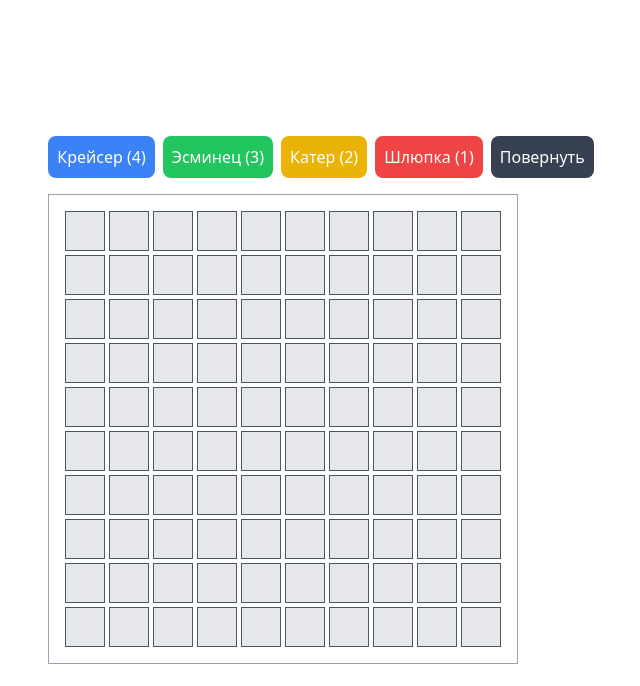
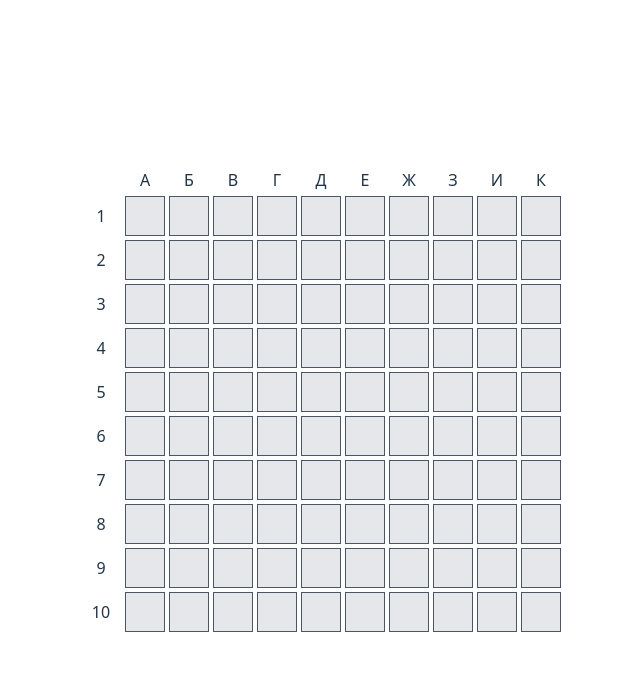
Before and after one commit to OgneFX/battleship_backend, a React (Vite) app: page / in a window 1280 px wide. Shown: the top 686 px of the page, without its empty margins (319-959 px from the left). Built offline with nearby package versions, Linux system fonts and the light colour scheme.

Commit message:
Исправляю взаимодействие карты

```diff
--- a/src/App.tsx
+++ b/src/App.tsx
@@ -1,5 +1,5 @@
 import './App.css'
-import GameBoard from './components/gameBoard/GameBoard'
+import GameBoard from './components/gameBoard/gameBoard'
 function App() {
 
 
--- a/src/components/gameBoard/gameBoard.tsx
+++ b/src/components/gameBoard/gameBoard.tsx
@@ -1,70 +1,81 @@
 import React, { useState } from 'react';
-import { Cell, placeShipManually } from '../../utils/manualPlacement';
+// import { Cell, placeShipManually } from '../../utils/manualPlacement';
 
 const GRID_SIZE = 10;
 const makeGrid = () => {
   return Array.from({length: GRID_SIZE}, () =>
-    Array.from({length: GRID_SIZE}, () => ({hasShip: false, hit: false}))
+    Array.from({length: GRID_SIZE}, () => ({hasShip: false, hit: false, isPlace: false }))
   );
 }
 
 export default function gameBoard() {
-  const [grid, setGrid] = useState<Cell[][]>(makeGrid());
-  const [selectedShipSize, setSelectedShipSize] = useState<number | null>(4);
-  const [direction, setDirection] = useState<'horizontal' | 'vertical'>('horizontal');
 
-  const handleCellClick = (x: number, y: number) => {
-    if (selectedShipSize) {
-      const { grid: newGrid, ship } = placeShipManually(
-        grid,
-        x,
-        y,
-        selectedShipSize,
-        direction
-      );
+  const letter = ['А', 'Б', 'В', 'Г', 'Д', 'Е', 'Ж', 'З', 'И', 'К'].map((item) =>
+    <div>
+      {item}
+    </div>
+  )
 
-      if (ship) {
-        setGrid(newGrid);
-        setSelectedShipSize(null); // Убираем выбранный корабль после размещения
-      }
-    }
-  };
+  const numbers = ['1', '2', '3', '4', '5', '6', '7', '8', '9', '10'].map((item) =>
+    <div>
+      {item}
+    </div>
+  )
+
+    const grid = makeGrid().map((row, rowIndex) => (
+      <>
+
+        <div key={rowIndex} className="flex items-center justify-center">
+          {numbers[rowIndex]}
+        </div>
+
+
+        {row.map((cell, colIndex) => (
+          <div
+            key={`${rowIndex}-${colIndex}`}
+            className={`w-10 h-10 border border-gray-600 flex items-center justify-center
+              ${cell.hasShip ? "bg-blue-500" : "bg-gray-200"}`}
+          ></div>
+        ))}
+      </>
+    ));
+
+
+
+
+
+
+  // const [grid, setGrid] = useState<Cell[][]>(makeGrid());
+  // const [selectedShipSize, setSelectedShipSize] = useState<number | null>(4);
+  // const [direction, setDirection] = useState<'horizontal' | 'vertical'>('horizontal');
+
+  // const handleCellClick = (x: number, y: number) => {
+  //   if (selectedShipSize) {
+  //     const { grid: newGrid, ship } = placeShipManually(
+  //       grid,
+  //       x,
+  //       y,
+  //       selectedShipSize,
+  //       direction
+  //     );
+
+  //     if (ship) {
+  //       setGrid(newGrid);
+  //       setSelectedShipSize(null); // Убираем выбранный корабль после размещения
+  //     }
+  //   }
+  // };
 
 
   return (
-    <div>
-      <div className="flex gap-2 mb-4">
-        <button onClick={() => setSelectedShipSize(4)} className="p-2 bg-blue-500 text-white">
-          Крейсер (4)
-        </button>
-        <button onClick={() => setSelectedShipSize(3)} className="p-2 bg-green-500 text-white">
-          Эсминец (3)
-        </button>
-        <button onClick={() => setSelectedShipSize(2)} className="p-2 bg-yellow-500 text-white">
-          Катер (2)
-        </button>
-        <button onClick={() => setSelectedShipSize(1)} className="p-2 bg-red-500 text-white">
-          Шлюпка (1)
-        </button>
-        <button onClick={() => setDirection((prev) => (prev === 'horizontal' ? 'vertical' : 'horizontal'))}
-          className="p-2 bg-gray-700 text-white">
-          Повернуть
-        </button>
-      </div>
+    <div className="flex">
 
-      <div className="grid grid-cols-10 gap-1 p-4 border border-gray-400 w-fit">
-        {grid.map((row, y) =>
-          row.map((cell, x) => (
-            <div
-              key={`${x}-${y}`}
-              onClick={() => handleCellClick(x, y)}
-              className={`w-10 h-10 border border-gray-600 flex items-center justify-center ${
-                cell.hasShip ? 'bg-blue-500' : 'bg-gray-200'
-              }`}
-            ></div>
-          ))
-        )}
+      <div className="grid grid-cols-11 gap-1 p-4 w-fit">
+        <div></div>
+        {letter}
+        {grid}
       </div>
     </div>
-  );
+
+  )
 };
--- a/src/utils/manualPlacement.ts
+++ b/src/utils/manualPlacement.ts
@@ -1,59 +1,59 @@
-const GRID_SIZE = 10;
+// const GRID_SIZE = 10;
 
-export type Cell = {
-  hasShip: boolean;
-  hit: boolean;
-};
+// export type Cell = {
+//   hasShip: boolean;
+//   hit: boolean;
+// };
 
-export type Ship = {
-  id: number;
-  size: number;
-  direction: 'horizontal' | 'vertical';
-  positions: { x: number; y: number }[];
-};
+// export type Ship = {
+//   id: number;
+//   size: number;
+//   direction: 'horizontal' | 'vertical';
+//   positions: { x: number; y: number }[];
+// };
 
 
-export const canPlaceShip = (
-  grid: Cell[][],
-  x: number,
-  y: number,
-  size: number,
-  direction: 'horizontal' | 'vertical'
-): boolean => {
-  for (let i = 0; i < size; i++) {
-    let newX = direction === 'horizontal' ? x + i : x;
-    let newY = direction === 'horizontal' ? y : y + i;
+// export const canPlaceShip = (
+//   grid: Cell[][],
+//   x: number,
+//   y: number,
+//   size: number,
+//   direction: 'horizontal' | 'vertical'
+// ): boolean => {
+//   for (let i = 0; i < size; i++) {
+//     let newX = direction === 'horizontal' ? x + i : x;
+//     let newY = direction === 'horizontal' ? y : y + i;
 
-    if (
-      newX >= GRID_SIZE || newY >= GRID_SIZE || grid[newY][newX].hasShip
-    ) {
-      return false;
-    }
-  }
-  return true;
-};
+//     if (
+//       newX >= GRID_SIZE || newY >= GRID_SIZE || grid[newY][newX].hasShip
+//     ) {
+//       return false;
+//     }
+//   }
+//   return true;
+// };
 
 
-export const placeShipManually = (
-  grid: Cell[][],
-  x: number,
-  y: number,
-  size: number,
-  direction: 'horizontal' | 'vertical'
-): { grid: Cell[][]; ship: Ship | null } => {
-  if (!canPlaceShip(grid, x, y, size, direction)) {
-    return { grid, ship: null };
-  }
+// export const placeShipManually = (
+//   grid: Cell[][],
+//   x: number,
+//   y: number,
+//   size: number,
+//   direction: 'horizontal' | 'vertical'
+// ): { grid: Cell[][]; ship: Ship | null } => {
+//   if (!canPlaceShip(grid, x, y, size, direction)) {
+//     return { grid, ship: null };
+//   }
 
-  const newGrid = grid.map((row) => row.map((cell) => ({ ...cell })));
-  const ship: Ship = { id: Date.now(), size, direction, positions: [] };
+//   const newGrid = grid.map((row) => row.map((cell) => ({ ...cell })));
+//   const ship: Ship = { id: Date.now(), size, direction, positions: [] };
 
-  for (let i = 0; i < size; i++) {
-    let newX = direction === 'horizontal' ? x + i : x;
-    let newY = direction === 'horizontal' ? y : y + i;
-    newGrid[newY][newX].hasShip = true;
-    ship.positions.push({ x: newX, y: newY });
-  }
+//   for (let i = 0; i < size; i++) {
+//     let newX = direction === 'horizontal' ? x + i : x;
+//     let newY = direction === 'horizontal' ? y : y + i;
+//     newGrid[newY][newX].hasShip = true;
+//     ship.positions.push({ x: newX, y: newY });
+//   }
 
-  return { grid: newGrid, ship };
-};
+//   return { grid: newGrid, ship };
+// };
```
